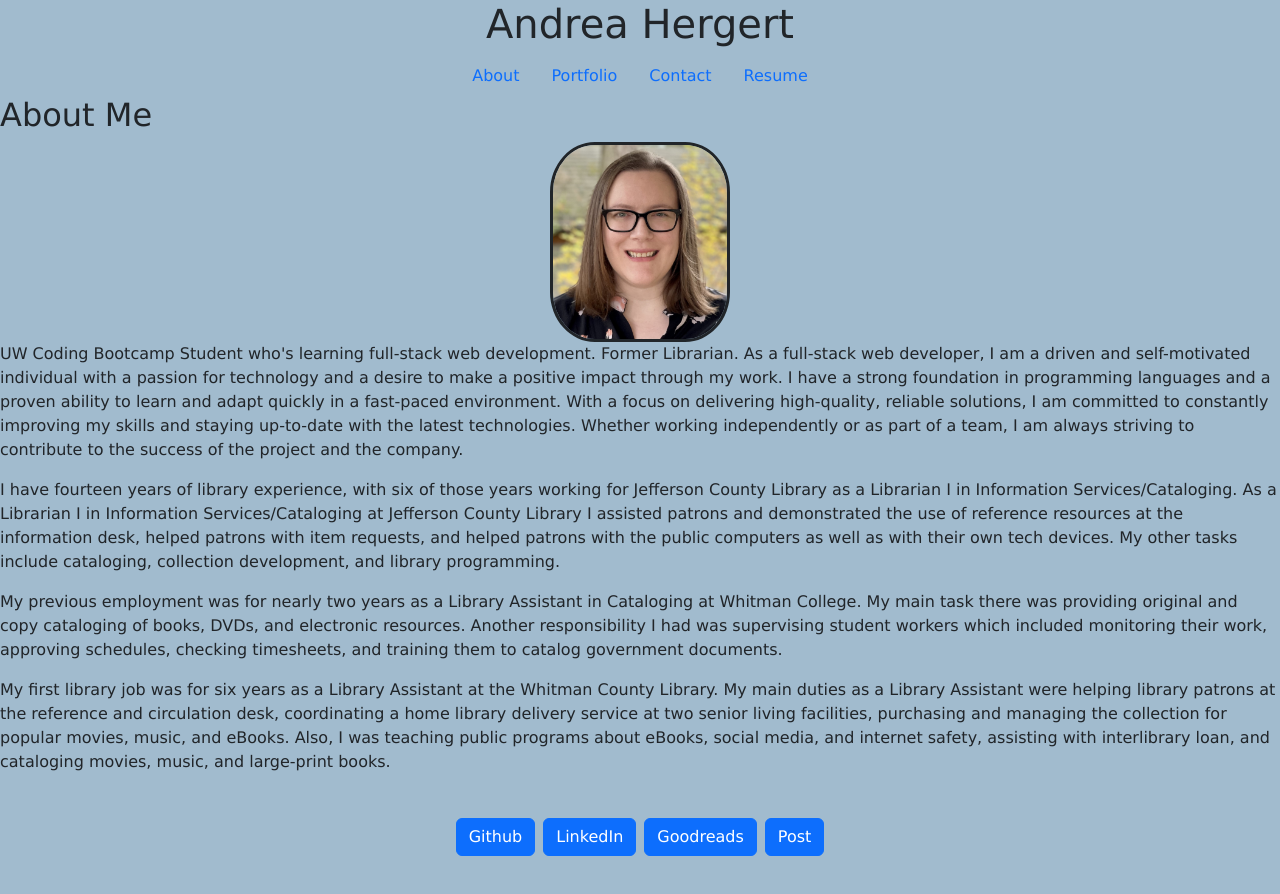
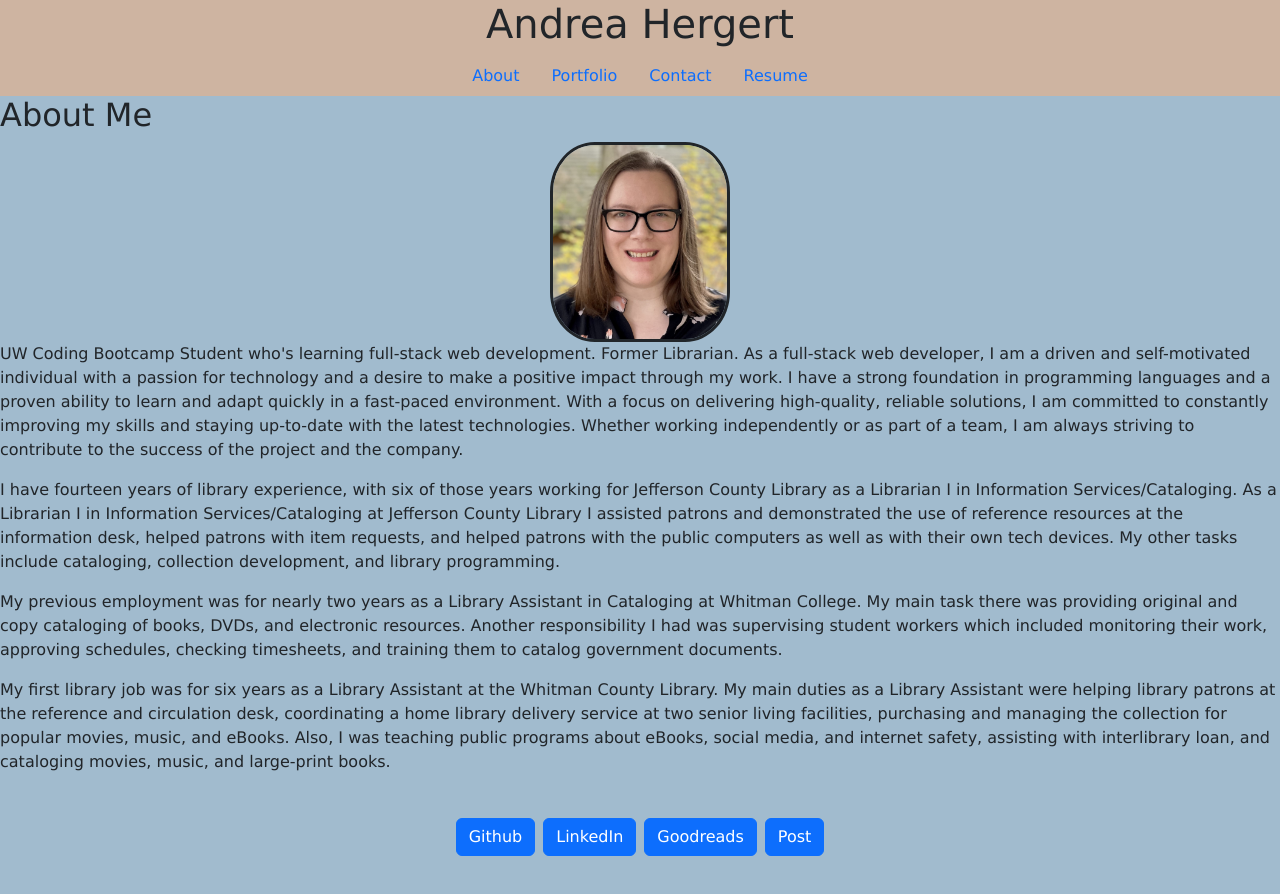
Before and after one commit to andreahergert/portfolio, a React (Create React App) app: page / in a window 1280 px wide. Shown: the top 894 px of the page. Built offline with nearby package versions, Linux system fonts and the light colour scheme.

Commit message:
added styling for navbar and header

```diff
--- a/src/components/Header.js
+++ b/src/components/Header.js
@@ -3,13 +3,14 @@ import React from 'react';
 const styles = {
   header: {
     textAlign: 'center',
+    backgroundColor: '#ceb4a1',
   },
 };
 
 function Header() {
   return (
-    <header >
-      <h1 style={styles.header}>Andrea Hergert</h1>
+    <header style={styles.header} className='nav justify-content-center'>
+      <h1>Andrea Hergert</h1>
     </header>
   );
 }
--- a/src/components/Navbar.js
+++ b/src/components/Navbar.js
@@ -1,7 +1,14 @@
 import React from 'react';
+
+const styles = {
+  navbar: {
+    backgroundColor: '#ceb4a1',
+  },
+};
 
 function Navbar({ currentPage, handlePageChange }) {
   return (
+    <nav style={styles.navbar}>
     <ul className='nav justify-content-center'>
       <li className="nav-item">
         <a
@@ -40,6 +47,7 @@ function Navbar({ currentPage, handlePageChange }) {
         </a>
       </li>
     </ul>
+    </nav>
   );
 }
 
--- a/src/style/style.css
+++ b/src/style/style.css
@@ -1,7 +1,6 @@
 .body {
     font-family: Verdana, Geneva, Tahoma, sans-serif;
     background-color: #A1BBCE;
-    margin: 0;
 }
 
 /* Tablets */
```
